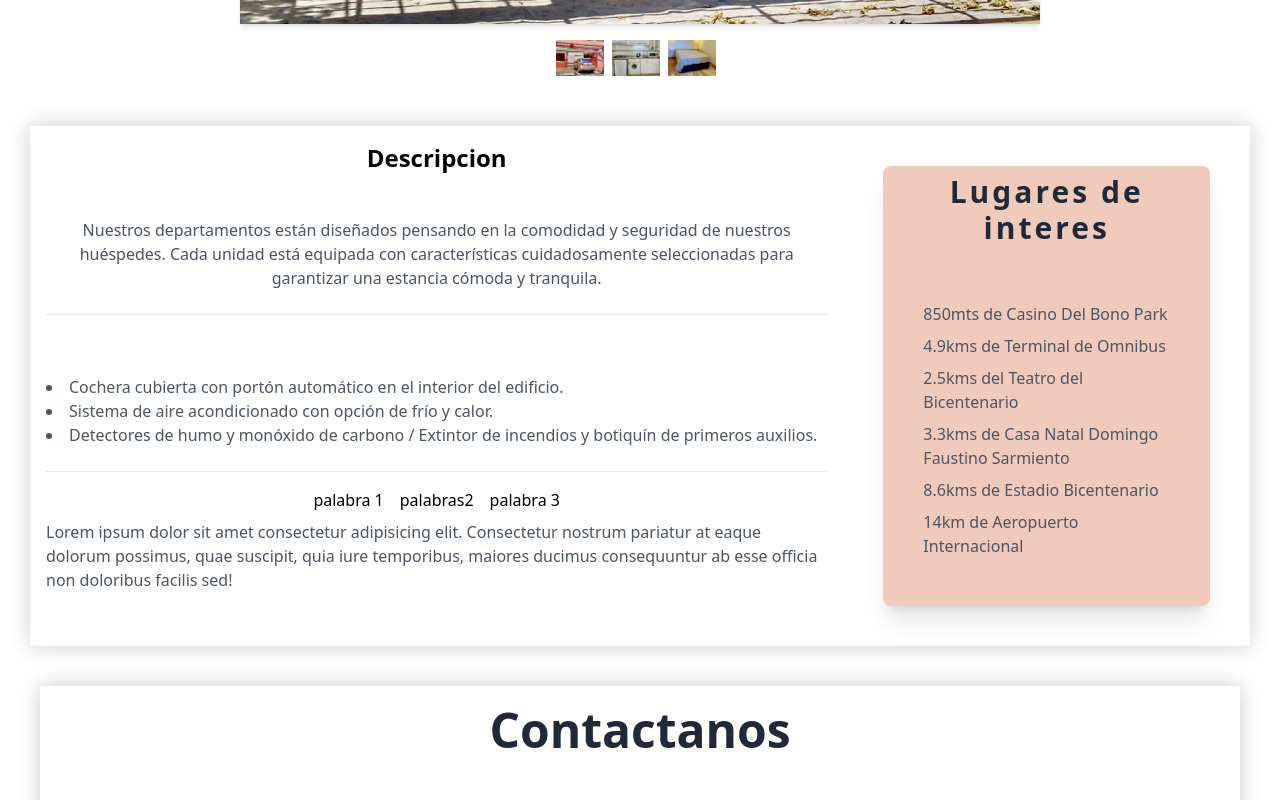
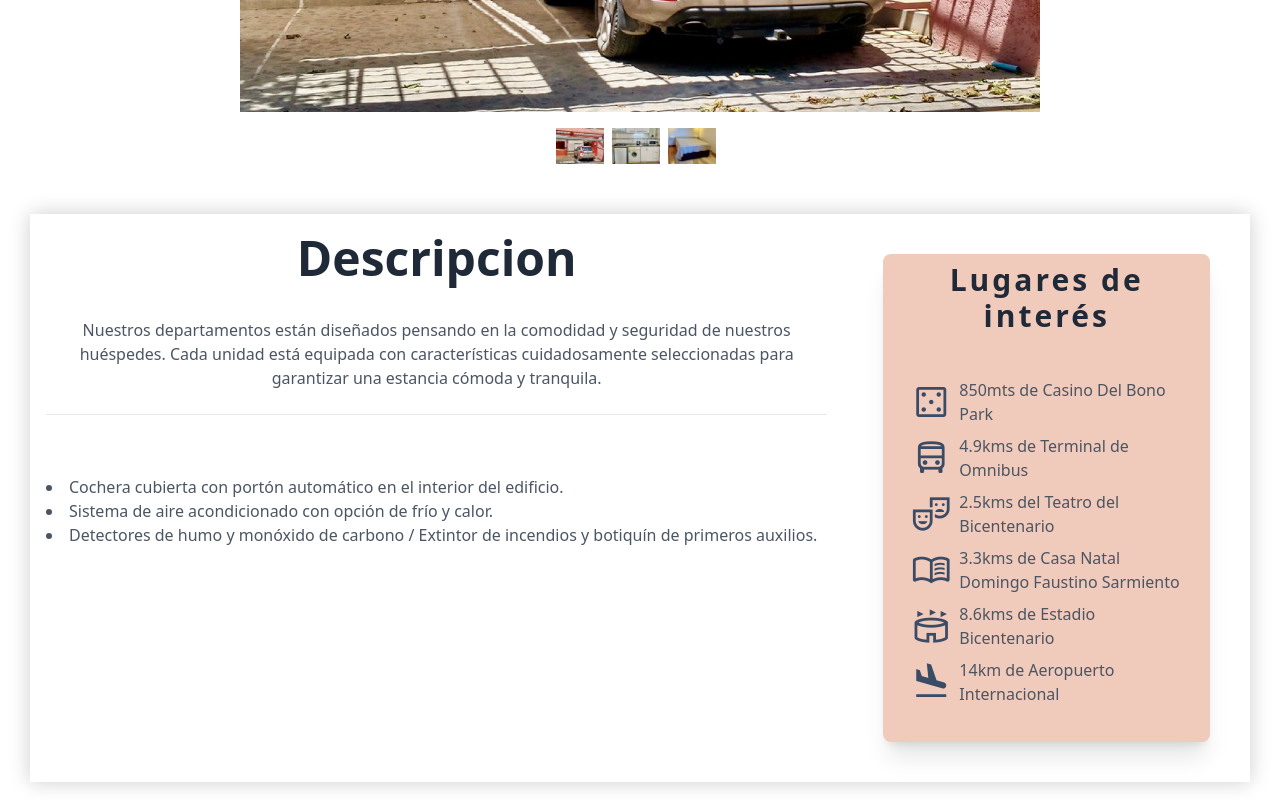
Before and after one commit to TomasZalazar/Central-Av, a website: page src/pages/SanNicolas.html in a window 1280 px wide. Shown: the part 1480-2280 px from the top of the page. Drawn offline with nearby package versions, Linux system fonts and the light colour scheme; grey boxes are pictures that could not be loaded.

Commit message:
Arreglos varios y cambios

```diff
--- a/src/input.css
+++ b/src/input.css
@@ -14,10 +14,10 @@
 
 .bg-img-3 {
     position: relative;
-    background: url(../public/img/SanNicolas/frente.webp) center/cover no-repeat;
+    background: url(../public/img/SanNicolas/headerSan.jpeg) center/cover no-repeat;
 }
 
-.button-burguer
+
 
 /* carrousel central av */
 .gallery {
--- a/src/pages/SanNicolas.html
+++ b/src/pages/SanNicolas.html
@@ -26,10 +26,10 @@
             <ul
                 class="md:flex md:items-center z-[1000] md:z-auto md:static absolute bg-[#3A4B66]  w-full left-0 md:w-auto md:py-0 py-4 md:pl-0 pl-7 md:opacity-100 opacity-0 top-[-400px] transition-all ease-in duration-500">
                 <li class=" mx-4 my-6 md:my-0">
-                    <a href="#section2" class="text-stone-50 text-sm  hover:bg-[#406aa f] py-1 px-3" onclick="closeMenu()">Testimonios</a>
+                    <a href="#section3" class="text-stone-50 text-sm  hover:bg-[#406aaf] py-1 px-3" onclick="closeMenu()">Galeria</a>
                 </li>
                 <li class=" mx-4 my-6 md:my-0">
-                    <a href="#section1" class="text-stone-50 text-sm  hover:bg-[#406aaf] py-1 px-3" onclick="closeMenu()">Departamentos</a>
+                    <a href="#section4" class="text-stone-50 text-sm  hover:bg-[#406aaf] py-1 px-3" onclick="closeMenu()">Informacion</a>
                 </li>
                 <li class=" mx-4 my-6 md:my-0">
                     <a class="text-stone-50 text-sm  hover:bg-[#406aaf] py-1 px-3" href="#contactos" onclick="closeMenu()">Contacto</a>
@@ -38,7 +38,6 @@
     </nav>
 
     <header class="bg-img-3 h-screen w-full  sm:bg-no-repeat lg:bg-cover ">
-
         <div
             class="text-container w-full bg-black bg-opacity-50 absolute top-1/2 left-1/2 transform -translate-x-1/2 -translate-y-1/2 text-white h-screen flex flex-col justify-center items-center px-16 gap-y-10 ">
             <h1
@@ -65,7 +64,10 @@
 
 
     <main>
-        <section class=" relative flex flex-col items-center justify-center m-[30px]">
+        <section id="section3" class=" relative flex flex-col items-center justify-center m-[30px] scroll-mt-20">
+            <div>
+                <h3 class="text-4xl md:text-5xl font-bold text-gray-800 text-center m-5">Galeria de fotos</h3>
+            </div>
             <div class="gallery relative " id="imageGallery">
                 <img src="../../public/img/SanNicolas/cochera.webp" alt="Comedor" class="w-full h-auto  shadow-md cursor-pointer">
                 <img src="../../public/img/SanNicolas/cocina2.webp" alt="Habitación" class="w-full h-auto  shadow-md cursor-pointer hidden">
@@ -84,11 +86,13 @@
                 <img src="../../public/img/SanNicolas/habitacionx2.webp" alt="Living" class="w-12 h-auto cursor-pointer mr-2" onclick="showImage(2)">
                 <!-- ... -->
             </div>
+        </section>
 
-        </section>
-        <section class="grid grid-cols-1 md:grid-cols-3 grid-rows-3 gap-0 m-[30px] card-shadow  mt-[50px]">
+        <!-- Seccion Descripcion -->
+
+        <section id="section4" class="grid grid-cols-1 md:grid-cols-3 grid-rows-3 gap-0 m-[30px] card-shadow  mt-[50px] scroll-mt-20">
             <div class="col-span-1 md:col-span-2 row-span-3  ">
-                <h2 class="text-2xl font-semibold text-center my-2 p-2">Descripcion</h2>
+                <h2 class="text-4xl md:text-5xl font-bold text-gray-800 text-center mt-5">Descripcion</h2>
                 <div class="w-full my-5  p-4  text-center overflow-auto">
                     <p class="text-gray-600 ">Nuestros departamentos están diseñados pensando en la comodidad y seguridad de nuestros huéspedes. Cada unidad está equipada con características cuidadosamente seleccionadas para garantizar una estancia cómoda y tranquila.</p>
                     <hr class="border-gray-200 my-6 sm:mx-auto stroke-neutral-50:border-gray-700 mb-4" />
@@ -99,41 +103,49 @@
                         <li>Sistema de aire acondicionado con opción de frío y calor.</li>
                         <li>Detectores de humo y monóxido de carbono / Extintor de incendios y botiquín de primeros auxilios.</li>
                     </ul>
-                    <hr class="border-gray-200 my-6 sm:mx-auto stroke-neutral-50:border-gray-700 mb-4" />
-                    <div class="flex justify-center my-2 ">
-                        <ul class="flex justify-around cursor-pointer mx-4 text-1px">
-                            <li class="mx-2">palabra 1</li>
-                            <li class="mx-2">palabras2</li>
-                            <li class="mx-2">palabra 3</li>
-                        </ul>
-                    </div>
-                    <div class=" ">
-                        <p class=" text-gray-600">Lorem ipsum dolor sit amet consectetur adipisicing elit. Consectetur nostrum pariatur at eaque dolorum possimus, quae suscipit, quia iure temporibus, maiores ducimus consequuntur ab esse officia non doloribus facilis sed!</p>
-                    </div>
                 </div>
             </div>
             <div class="col-span-1 md:col-span-1 row-span-3 rounded-lg bg-[#F0CABB] shadow-xl m-10">
-                <div class="flex flex-col ">
+                <div class="flex flex-col">
                     <div class="flex justify-center items-center">
-                        <h3 class="text-3xl font-bold text-gray-800 tracking-widest text-center m-2">Lugares de interes</h3>
+                        <h3 class="text-3xl font-bold text-gray-800 tracking-widest text-center m-2">Lugares de interés</h3>
                     </div>
-                    <div class="m-10">
+                    <div class="m-7">
                         <ul>
-                            <li class="text-gray-600 my-2">850mts de Casino Del Bono Park</li>
-                            <li class="text-gray-600 my-2">4.9kms de Terminal de Omnibus</li>
-                            <li class="text-gray-600 my-2">2.5kms del Teatro del Bicentenario</li>
-                            <li class="text-gray-600 my-2">3.3kms de Casa Natal Domingo Faustino Sarmiento</li>
-                            <li class="text-gray-600 my-2">8.6kms de Estadio Bicentenario</li>
-                            <li class="text-gray-600 my-2">14km de Aeropuerto Internacional</li>
+                            <li class="text-gray-600 my-2 flex items-center justify-start">
+                                <span class="material-symbols-outlined" style="font-size: 40px; color: #3A4B66;">casino</span>
+                                <span class="ml-2">850mts de Casino Del Bono Park</span>
+                            </li>
+                            <li class="text-gray-600 my-2 flex items-center justify-start">
+                                <span class="material-symbols-outlined" style="font-size: 40px; color: #3A4B66;">directions_bus</span>
+                                <span class="ml-2">4.9kms de Terminal de Omnibus</span>
+                            </li>
+                            <li class="text-gray-600 my-2 flex items-center justify-start">
+                                <span class="material-symbols-outlined" style="font-size: 40px; color: #3A4B66;">theater_comedy</span>
+                                <span class="ml-2">2.5kms del Teatro del Bicentenario</span>
+                            </li>
+                            <li class="text-gray-600 my-2 flex items-center justify-start">
+                                <span class="material-symbols-outlined" style="font-size: 40px; color: #3A4B66;">menu_book</span>
+                                <span class="ml-2">3.3kms de Casa Natal Domingo Faustino Sarmiento</span>
+                            </li>
+                            <li class="text-gray-600 my-2 flex items-center justify-start">
+                                <span class="material-symbols-outlined" style="font-size: 40px; color: #3A4B66;">stadium</span>
+                                <span class="ml-2">8.6kms de Estadio Bicentenario</span>
+                            </li>
+                            <li class="text-gray-600 my-2 flex items-center justify-start">
+                                <span class="material-symbols-outlined" style="font-size: 40px; color: #3A4B66;">flight_land</span>
+                                <span class="ml-2">14km de Aeropuerto Internacional</span>
+                            </li>
                         </ul>
                     </div>
                 </div>
+
             </div>
         </section>
 
         <!-- Seccion Contacto -->
 
-        <section class="m-10 card-shadow ">
+        <section id="contactos" class="m-10 card-shadow scroll-mt-20">
             <div class="flex justify-center">
                 <h3 class="text-4xl md:text-5xl font-bold text-gray-800 text-center mt-5">Contactanos</h3>
             </div>
```
Also changed, not shown: src/index.html (+4 -5 lines), public/img/SanNicolas/headerSan.jpeg (added), src/output.css, src/utils/BurgerButton.js (line endings or trailing spaces).
